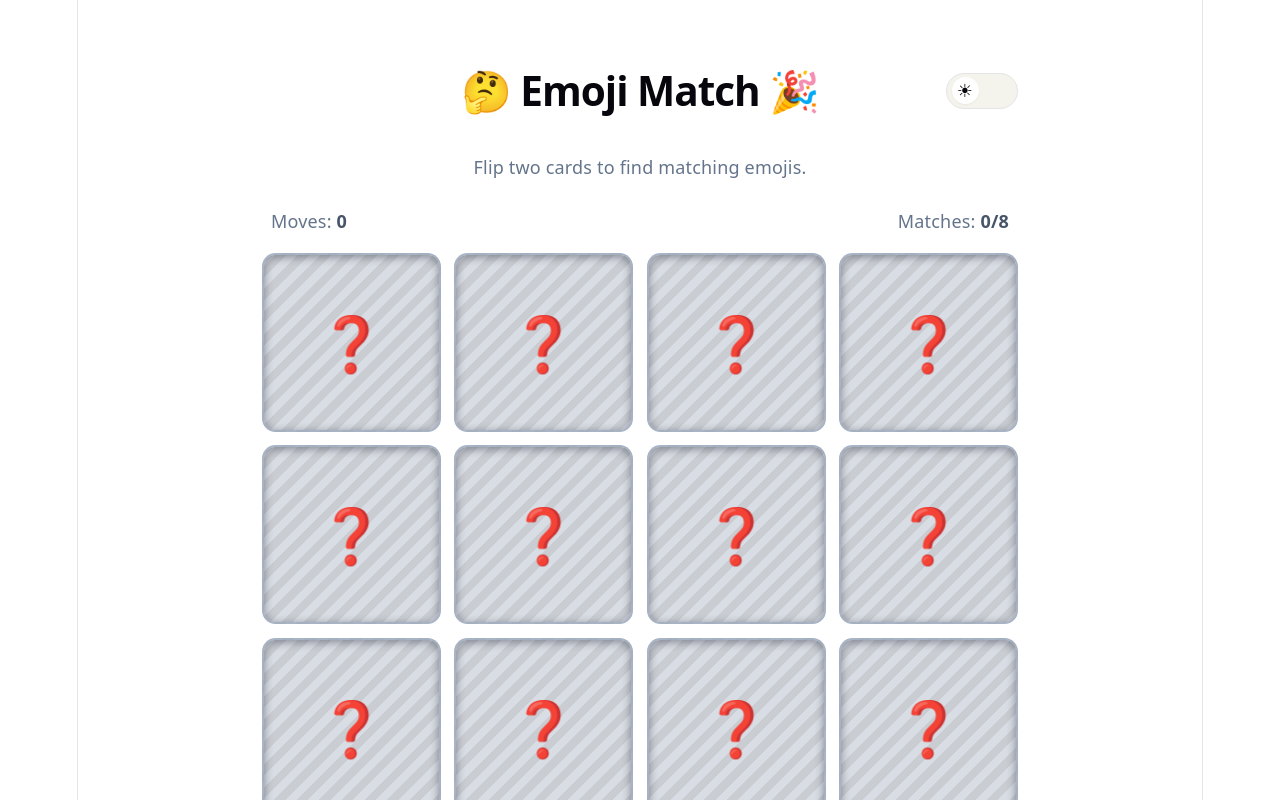
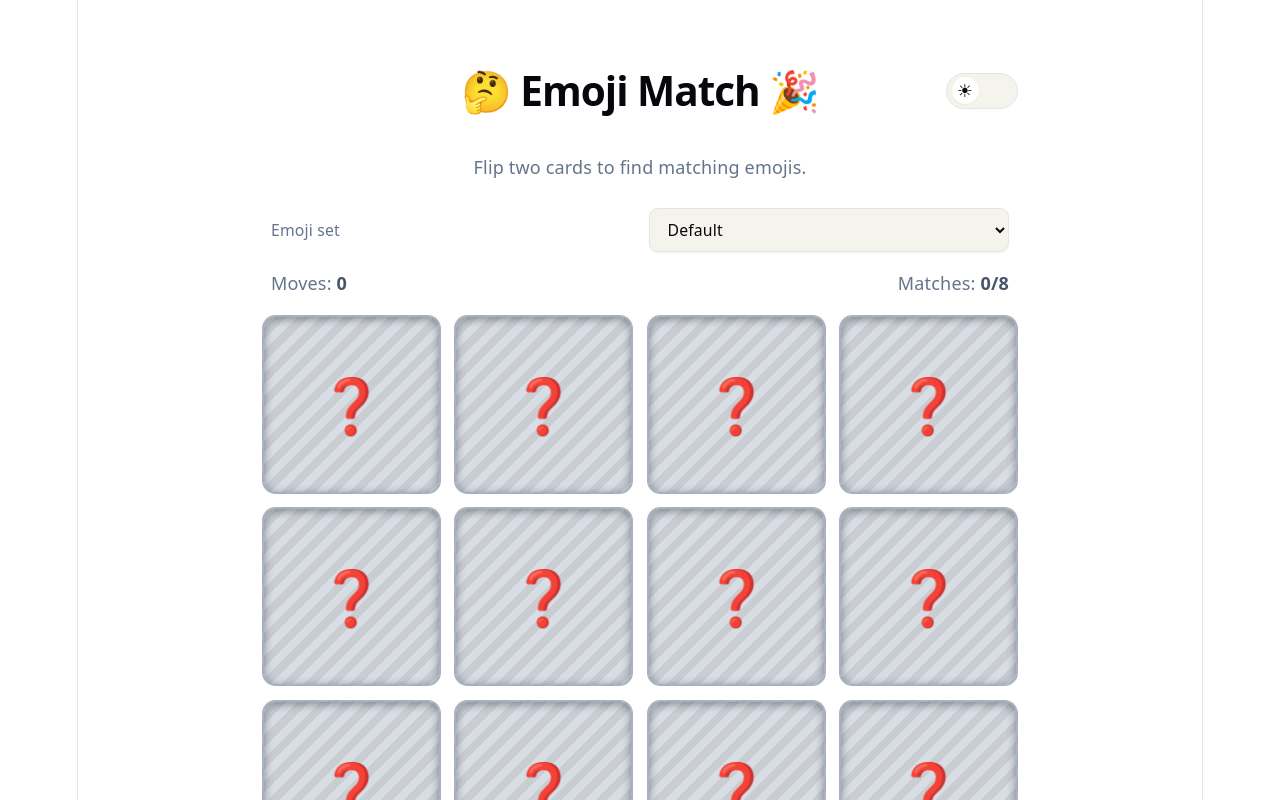
Before and after one commit to allie500/emoji-match-game, a React (Vite) app: page / in a window 1280 px wide. Shown: the top 800 px of the page. Built offline with nearby package versions, Linux system fonts and the light colour scheme.

Commit message:
Add emoji sets & combo box

```diff
--- a/src/App.tsx
+++ b/src/App.tsx
@@ -1,8 +1,15 @@
-import { useEffect, useReducer, useRef, useState } from "react";
+import { type ChangeEvent, useEffect, useReducer, useRef, useState } from "react";
 import { playSfx } from "./audio/sfx";
 import Board from "./components/Board";
 import Footer from "./components/Footer";
+import {
+  EMOJI_SET_IDS,
+  EMOJI_SET_LABELS,
+  getEmojisForSet,
+  type EmojiSetId,
+} from "./game/emojiPool";
 import { createGame, gameReducer, MATCH_DELAY_MS, MISMATCH_DELAY_MS } from "./game/game";
+import { isEmojiSetId, persistEmojiSetId, resolveInitialEmojiSetId } from "./game/emojiSetStorage";
 import type { CardId } from "./game/types";
 import { applyTheme, persistTheme, resolveInitialTheme, type Theme } from "./theme";
 
@@ -11,8 +18,9 @@
 
 function App() {
   const [theme, setTheme] = useState<Theme>(() => resolveInitialTheme());
+  const [emojiSetId, setEmojiSetId] = useState<EmojiSetId>(() => resolveInitialEmojiSetId());
   const [state, dispatch] = useReducer(gameReducer, undefined, () =>
-    createGame({ numPairs: NUM_PAIRS }),
+    createGame({ numPairs: NUM_PAIRS, emojis: getEmojisForSet(emojiSetId) }),
   );
   const hasPlayedWinSfxRef = useRef(false);
 
@@ -20,6 +28,10 @@
     applyTheme(theme);
     persistTheme(theme);
   }, [theme]);
+
+  useEffect(() => {
+    persistEmojiSetId(emojiSetId);
+  }, [emojiSetId]);
 
   useEffect(() => {
     if (!state.lock) return;
@@ -55,7 +67,21 @@
 
   const onReset = () => {
     playSfx("resetBoard");
-    dispatch({ type: "reset", next: createGame({ numPairs: NUM_PAIRS }) });
+    dispatch({
+      type: "reset",
+      next: createGame({ numPairs: NUM_PAIRS, emojis: getEmojisForSet(emojiSetId) }),
+    });
+  };
+
+  const onEmojiSetChange = (event: ChangeEvent<HTMLSelectElement>) => {
+    const nextId = event.target.value;
+    if (!isEmojiSetId(nextId) || nextId === emojiSetId) return;
+    playSfx("resetBoard");
+    setEmojiSetId(nextId);
+    dispatch({
+      type: "reset",
+      next: createGame({ numPairs: NUM_PAIRS, emojis: getEmojisForSet(nextId) }),
+    });
   };
 
   const onThemeToggle = () => {
@@ -97,6 +123,25 @@
         </p>
       </header>
 
+      <div className="w-full max-w-2xl flex flex-col gap-4">
+        <div className="flex flex-col gap-1.5 px-2 sm:flex-row sm:items-center sm:justify-between sm:gap-4">
+          <label htmlFor="emoji-set" className="text-sm text-[var(--text-muted)] shrink-0">
+            Emoji set
+          </label>
+          <select
+            id="emoji-set"
+            value={emojiSetId}
+            onChange={onEmojiSetChange}
+            className="w-full sm:max-w-xs rounded-lg border border-[var(--border)] bg-[var(--code-bg)] px-3 py-2 text-sm text-[var(--text-h)] shadow-sm focus-visible:outline focus-visible:outline-2 focus-visible:outline-offset-2 focus-visible:outline-fuchsia-500"
+          >
+            {EMOJI_SET_IDS.map((id) => (
+              <option key={id} value={id}>
+                {EMOJI_SET_LABELS[id]}
+              </option>
+            ))}
+          </select>
+        </div>
+
         <Board
           cards={state.deck}
           cols={COLS}
@@ -110,6 +155,7 @@
           onCardClick={onCardClick}
           onReset={onReset}
         />
+      </div>
 
       <Footer />
     </div>
```
Lines whose indentation alone changed are shown as unchanged.
